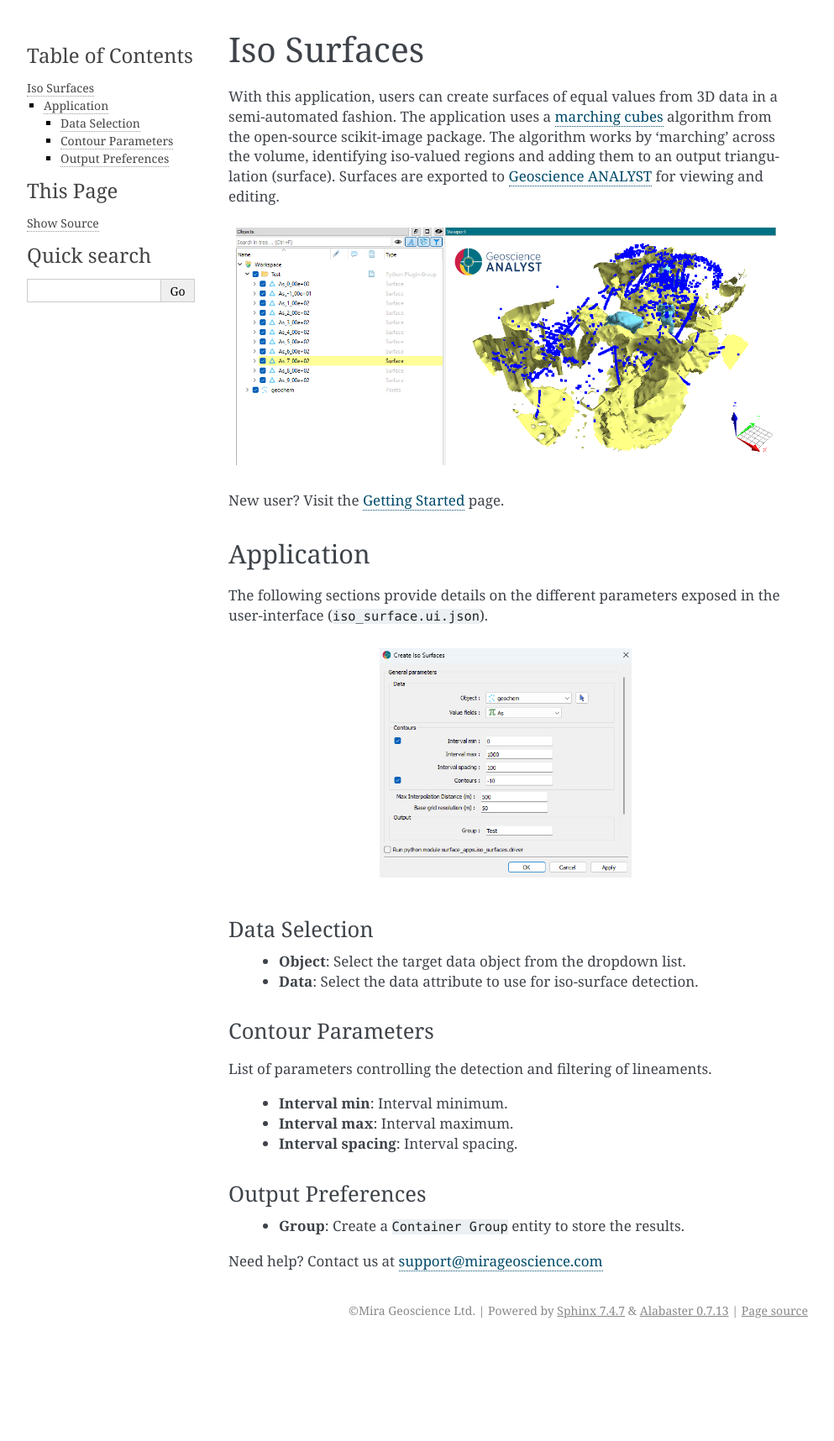
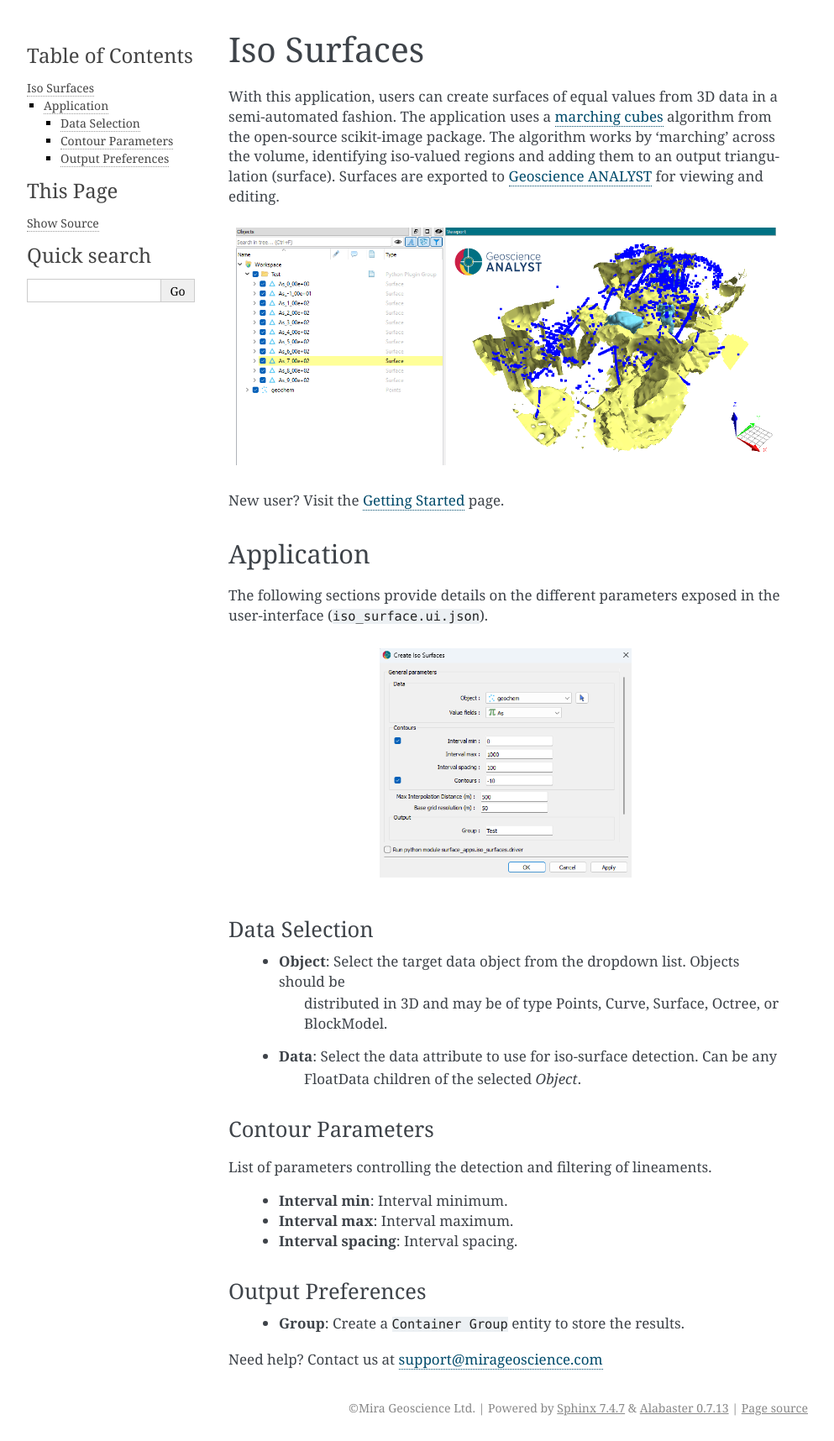
Before and after one commit to MiraGeoscience/surface-apps, a Sphinx documentation site: the page built from docs/source/iso_surfaces.rst, in a window 1280 px wide. Shown: the whole page at 84% size, without its empty margins (148-1141 px from the left). Built offline with Sphinx 7.4.7, drawn with Linux system fonts in a browser that asks for light colours; before the commit the page ends 1600 px from its top, so only the background shows below that.

Commit message:
More details for object/data selection

```diff
--- a/docs/source/iso_surfaces.rst
+++ b/docs/source/iso_surfaces.rst
@@ -28,8 +28,10 @@
 Data Selection
 ^^^^^^^^^^^^^^
 
- - **Object**: Select the target data object from the dropdown list.
- - **Data**: Select the data attribute to use for iso-surface detection.
+ - **Object**: Select the target data object from the dropdown list.  Objects should be
+    distributed in 3D and may be of type Points, Curve, Surface, Octree, or BlockModel.
+ - **Data**: Select the data attribute to use for iso-surface detection.  Can be any
+    FloatData children of the selected *Object*.
 
 
 Contour Parameters
```
